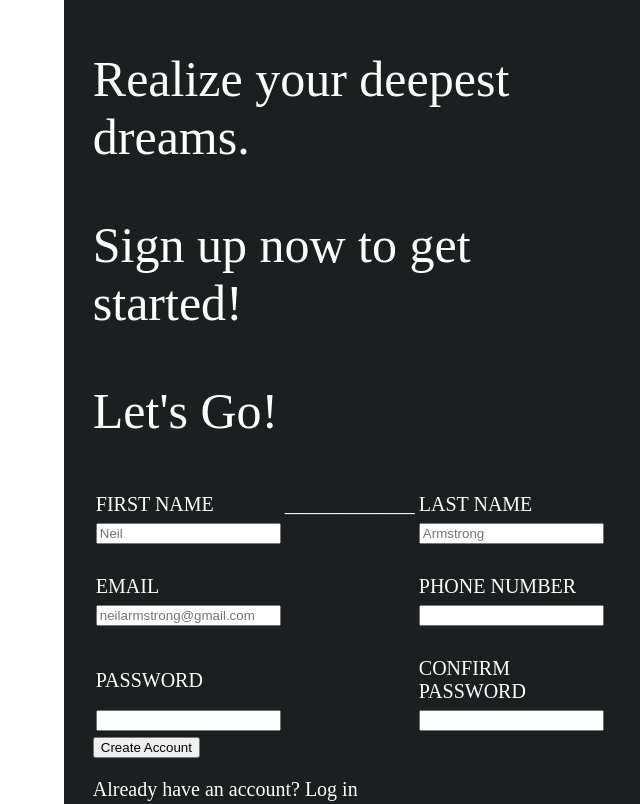
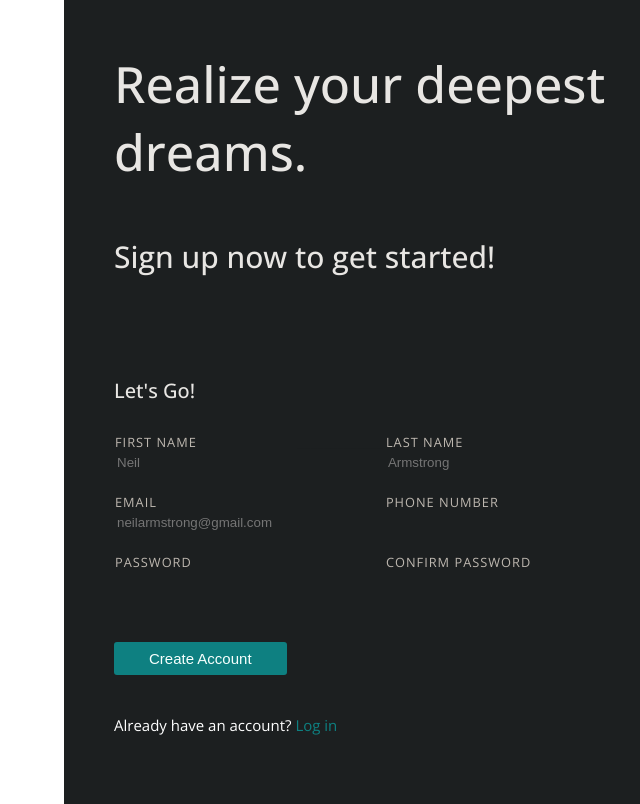
Before and after one commit to deeowemez/sign-up-form, a plain HTML site: page index.html in a window 1280 px wide. Shown: the top 804 px of the page, without its empty margins (640-1280 px from the left). Drawn offline with nearby package versions, Linux system fonts and the light colour scheme.

Commit message:
add style for added elements
buttons, table

```diff
--- a/styles.css
+++ b/styles.css
@@ -3,6 +3,7 @@ body{
     height: 100vh;
     margin: 0;
     padding: 0;
+    font-family: 'Open Sans', sans-serif;
 }
 
 .container{
@@ -34,28 +35,80 @@ img{
 }
 
 .div-one, .div-two{
-    margin: 5%;
+    margin-left: 50px;
 }
 
 .div-two{
-    /* display: flex; */
-    /* flex-wrap: wrap; */
+    display: flex;
+    flex-wrap: wrap;
     font-size: 20px;
     gap: 30px 0;
 }
 
 label {
     display: block;
-    /* margin-bottom: 5px; */
-    /* font-weight: bold; */
 }
 
 form{
-    gap: 30px;
+    margin-top: 8px;
     display: block;
+    /* background-color: rgb(28,31,32); */
 }
 
-.one, .two, .three{
-    /* display: inline-block; */
-    margin: 0 20px 20px 0;
+.inputBox{
+    background-color: rgb(28,31,32);
+    color: rgb(14,128,129);
+    border: rgb(247,255,253);
 }
+
+td{
+    font-size: .8rem;
+    color: rgb(189,183,175);
+    letter-spacing: 1px ;
+    background-color: rgb(28,31,32);
+}
+
+.line{
+    color: rgb(28,31,32);
+}
+
+table{
+    border-collapse: collapse;
+}
+
+.div-one{
+    font-weight: 500;
+    color: rgb(232,230,227);
+}
+
+.top{
+    font-size: 50px;
+}
+
+.mid{
+    font-size: 30px;
+}
+
+.bott{
+    font-size: 20px;
+    margin-top: 100px;
+}
+
+button{
+    margin-top: 50px;
+    font-size: 15px;
+    padding: 8px 35px;
+    border: none;
+    background-color: rgb(14,128,129);
+    color: rgb(247,255,253);
+    border-radius: 3px;
+}
+
+.footer{
+    font-size: 15px;
+    margin-top: 40px;
+}
+
+span{
+    color: rgb(14,128,129);
+}
```
